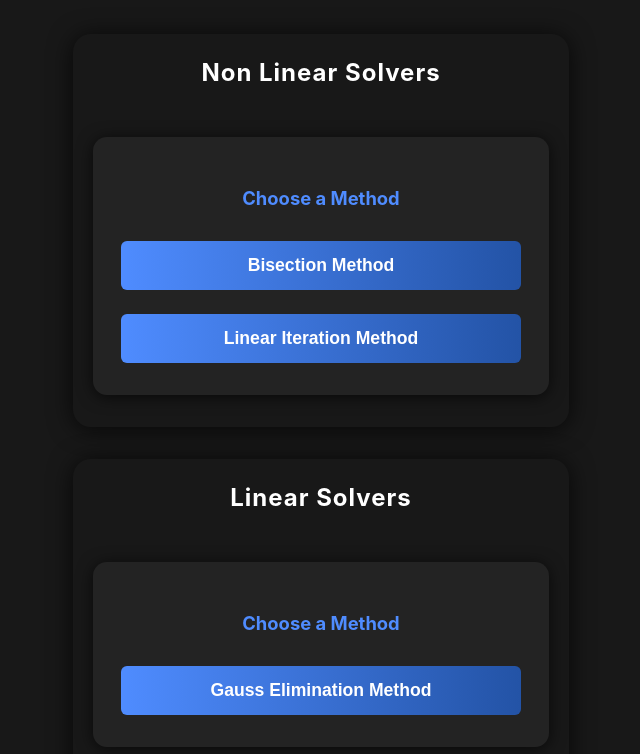
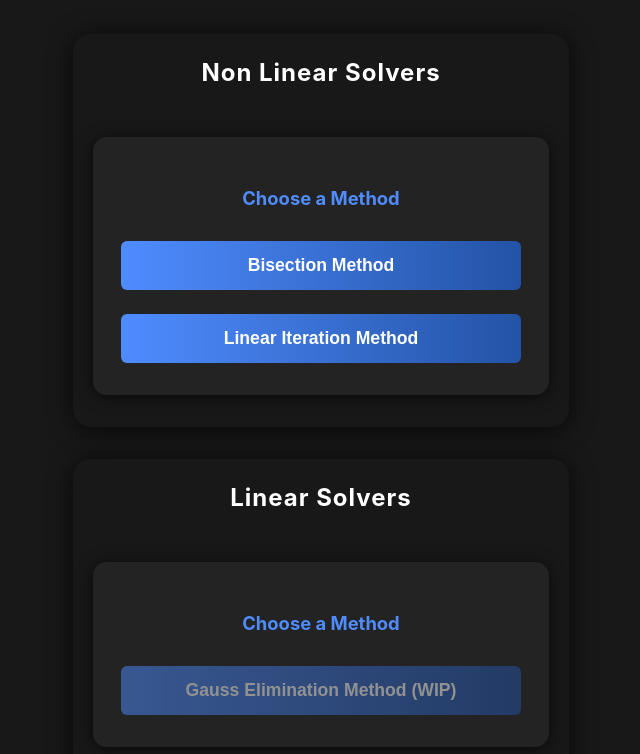
Before and after one commit to Andre-Grassi/equation_solver_app, a plain HTML site: page index.html in a window 1280 px wide. Shown: the part 84-838 px from the top of the page, without its empty margins (319-959 px from the left). Drawn offline with Linux system fonts and the light colour scheme.

Commit message:
fix: update Gauss Elimination button to indicate work in progress

```diff
--- a/index.html
+++ b/index.html
@@ -35,9 +35,10 @@
           <h3 class="solver-subtitle">Choose a Method</h3>
           <button
             class="method-btn"
-            onclick="window.location.href='gauss.html'"
+            style="opacity: 0.5; cursor: not-allowed"
+            disabled
           >
-            Gauss Elimination Method
+            Gauss Elimination Method (WIP)
           </button>
         </div>
       </div>
```
